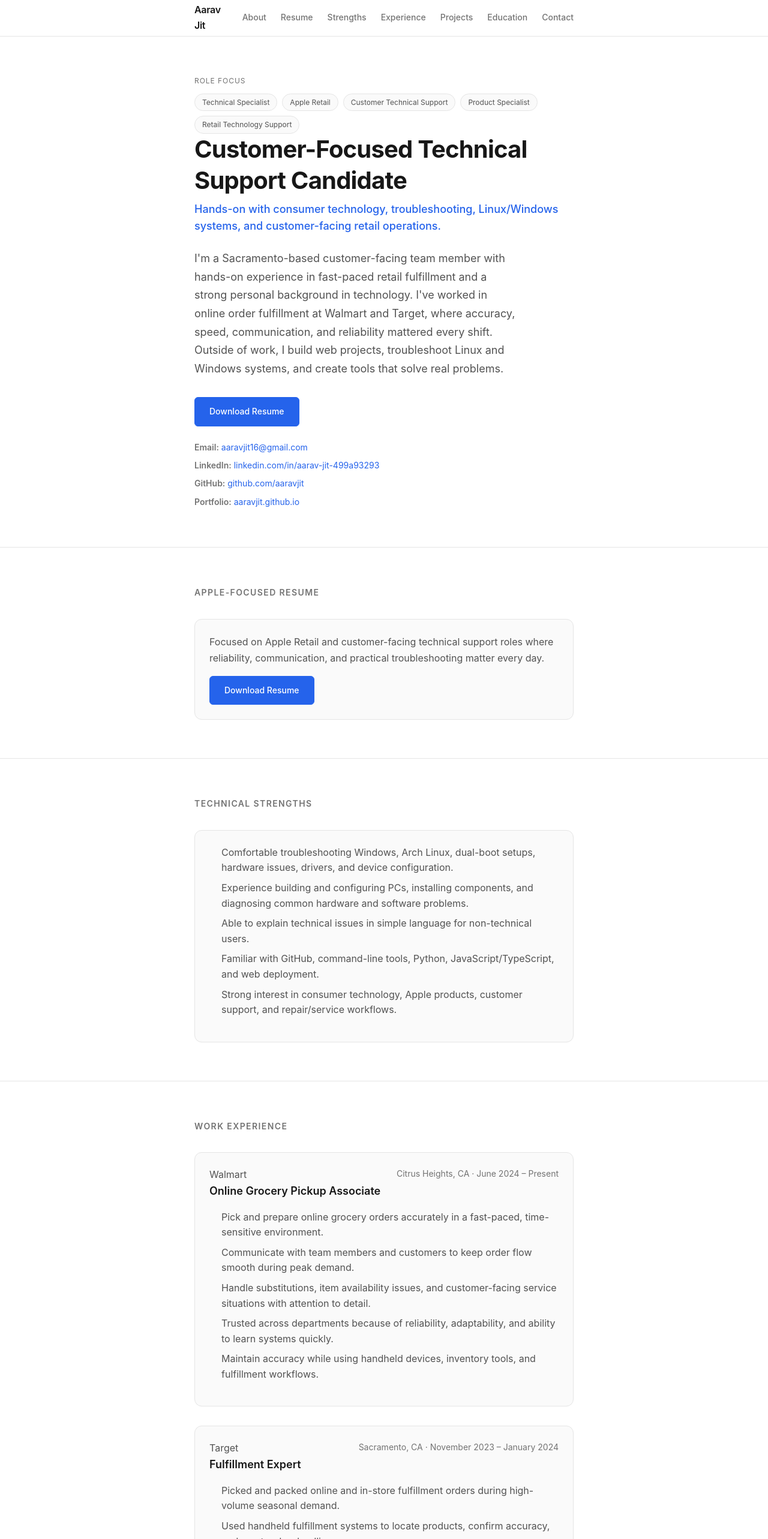
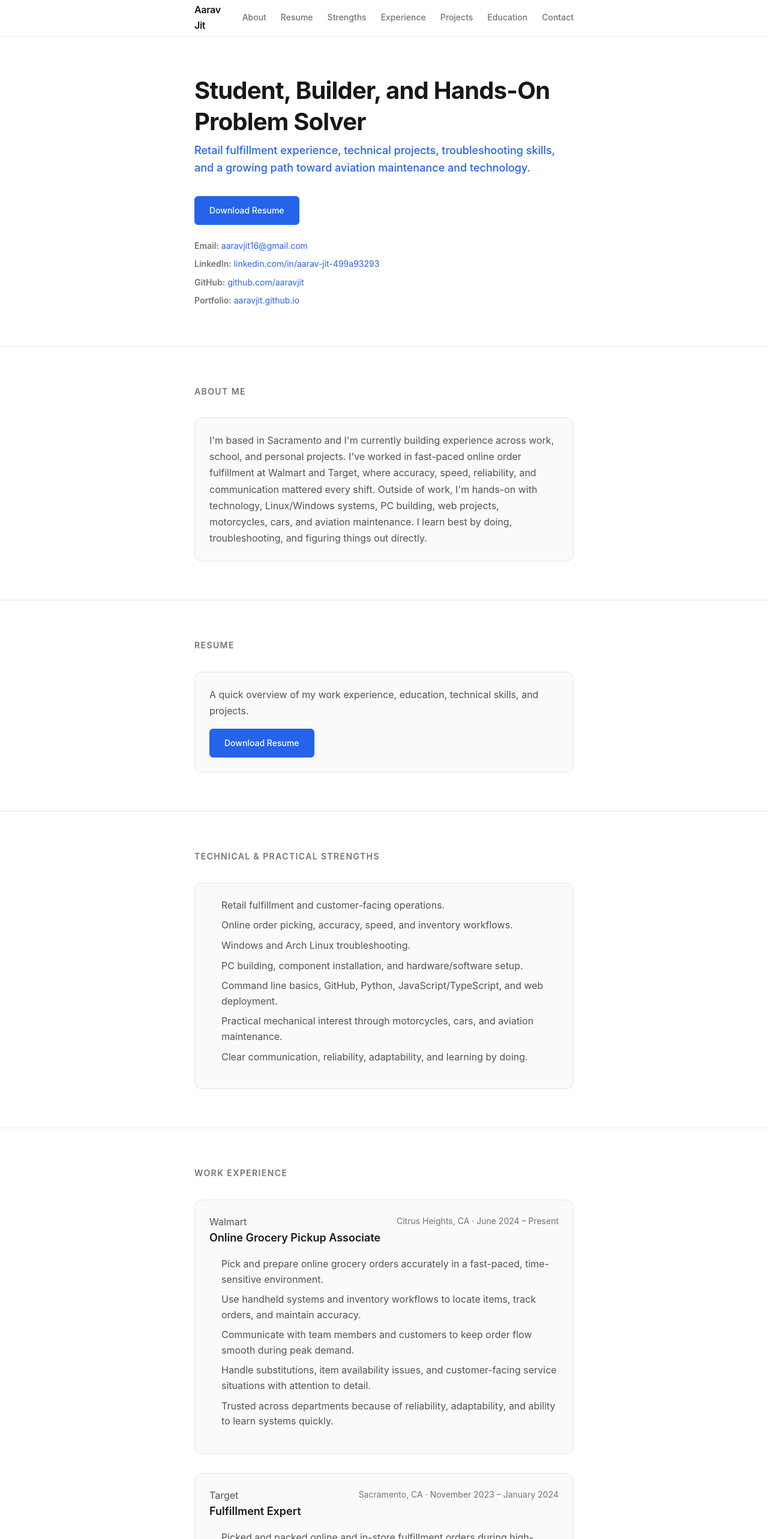
Before and after one commit to AaravJit/Aaravjit.github.io, a Next.js app: page / in a window 1280 px wide. Shown: the top 2566 px of the page at 60% size. Built offline with nearby package versions, Linux system fonts and the light colour scheme.

Commit message:
Refocus portfolio content into general personal profile

```diff
--- a/app/page.tsx
+++ b/app/page.tsx
@@ -1,17 +1,11 @@
-const targetRoles = [
-  "Technical Specialist",
-  "Apple Retail",
-  "Customer Technical Support",
-  "Product Specialist",
-  "Retail Technology Support",
-];
-
 const technicalStrengths = [
-  "Comfortable troubleshooting Windows, Arch Linux, dual-boot setups, hardware issues, drivers, and device configuration.",
-  "Experience building and configuring PCs, installing components, and diagnosing common hardware and software problems.",
-  "Able to explain technical issues in simple language for non-technical users.",
-  "Familiar with GitHub, command-line tools, Python, JavaScript/TypeScript, and web deployment.",
-  "Strong interest in consumer technology, Apple products, customer support, and repair/service workflows.",
+  "Retail fulfillment and customer-facing operations.",
+  "Online order picking, accuracy, speed, and inventory workflows.",
+  "Windows and Arch Linux troubleshooting.",
+  "PC building, component installation, and hardware/software setup.",
+  "Command line basics, GitHub, Python, JavaScript/TypeScript, and web deployment.",
+  "Practical mechanical interest through motorcycles, cars, and aviation maintenance.",
+  "Clear communication, reliability, adaptability, and learning by doing.",
 ];
 
 const workExperience = [
@@ -21,10 +15,10 @@ const workExperience = [
     locationDates: "Citrus Heights, CA · June 2024 – Present",
     bullets: [
       "Pick and prepare online grocery orders accurately in a fast-paced, time-sensitive environment.",
+      "Use handheld systems and inventory workflows to locate items, track orders, and maintain accuracy.",
       "Communicate with team members and customers to keep order flow smooth during peak demand.",
       "Handle substitutions, item availability issues, and customer-facing service situations with attention to detail.",
       "Trusted across departments because of reliability, adaptability, and ability to learn systems quickly.",
-      "Maintain accuracy while using handheld devices, inventory tools, and fulfillment workflows.",
     ],
   },
   {
@@ -43,28 +37,27 @@ const workExperience = [
 const projects = [
   {
     name: "Deal AI — Marketplace Listing Analysis Tool",
-    type: "Personal Project",
+    type: "Personal Project / Prototype",
     description:
-      "Prototype tool for analyzing online marketplace listings using listing details, pricing signals, and AI-assisted review.",
+      "A prototype concept for helping users review online marketplace listings faster using listing details, pricing signals, and AI-assisted analysis.",
     bullets: [
-      "Designed the concept for a tool that helps users compare marketplace listings faster.",
-      "Built a searchable interface for reviewing potential deals in one place.",
-      "Experimented with AI-based listing analysis using product images and listing text.",
-      "Explored automation workflows for collecting and refreshing listing data.",
+      "Designed the idea around a real problem: comparing marketplace listings quickly and spotting better deals.",
+      "Built or planned a searchable interface for reviewing listings in one place.",
+      "Experimented with AI-assisted review using listing text, images, and pricing context.",
+      "Used the project to practice product thinking, automation, and web development.",
     ],
-    shows: "Product thinking · AI tool integration · Web development · Real-world problem solving",
     tech: "Next.js · TypeScript · OpenAI Vision API · Playwright",
     links: [],
   },
   {
     name: "Portfolio Website",
     type: "Personal Website",
-    description: "Personal site used to present resume details, project samples, and contact information clearly.",
+    description: "A personal website used to organize my resume, project work samples, and contact information.",
     bullets: [
-      "Designed and deployed a personal portfolio to organize my resume, projects, and contact links.",
-      "Built a responsive layout for desktop and mobile viewing.",
-      "Hosted the site through GitHub Pages for easy access by employers.",
-      "Used the project to practice clean structure, deployment, and technical presentation.",
+      "Designed and deployed a personal website to organize my resume, projects, and contact links.",
+      "Built a clean layout for desktop and mobile viewing.",
+      "Hosted the site through GitHub Pages for easy access from my resume.",
+      "Used the project to practice web deployment, layout, and technical presentation.",
     ],
     tech: "Next.js · TypeScript · CSS · GitHub Pages",
     links: [
@@ -125,35 +118,18 @@ export default function Home() {
       </header>
 
       <main id="top" className="main">
-        <section id="about" className="hero">
+        <section className="hero">
           <div className="container">
-            <p className="target-label">Role Focus</p>
-            <div className="chip-group">
-              {targetRoles.map((role) => (
-                <span key={role} className="chip">
-                  {role}
-                </span>
-              ))}
-            </div>
-            <h1 className="hero-title">Customer-Focused Technical Support Candidate</h1>
+            <h1 className="hero-title">Student, Builder, and Hands-On Problem Solver</h1>
             <p className="hero-tagline">
-              Hands-on with consumer technology, troubleshooting, Linux/Windows systems, and customer-facing retail
-              operations.
+              Retail fulfillment experience, technical projects, troubleshooting skills, and a growing path toward
+              aviation maintenance and technology.
             </p>
-            <p className="hero-summary">
-              I&apos;m a Sacramento-based customer-facing team member with hands-on experience in fast-paced retail
-              fulfillment and a strong personal background in technology. I&apos;ve worked in online order fulfillment at
-              Walmart and Target, where accuracy, speed, communication, and reliability mattered every shift. Outside
-              of work, I build web projects, troubleshoot Linux and Windows systems, and create tools that solve real
-              problems.
-            </p>
-
             <div className="hero-actions">
               <a href="/resume.pdf" target="_blank" rel="noreferrer" className="btn btn-primary">
                 Download Resume
               </a>
             </div>
-
             <ul className="top-links">
               <li>
                 <span>Email:</span> <a href="mailto:aaravjit16@gmail.com">aaravjit16@gmail.com</a>
@@ -180,13 +156,27 @@ export default function Home() {
           </div>
         </section>
 
+        <section id="about" className="section">
+          <div className="container">
+            <h2 className="section-title">About Me</h2>
+            <div className="experience-card about-content">
+              <p className="about-paragraph">
+                I&apos;m based in Sacramento and I&apos;m currently building experience across work, school, and personal
+                projects. I&apos;ve worked in fast-paced online order fulfillment at Walmart and Target, where accuracy,
+                speed, reliability, and communication mattered every shift. Outside of work, I&apos;m hands-on with
+                technology, Linux/Windows systems, PC building, web projects, motorcycles, cars, and aviation
+                maintenance. I learn best by doing, troubleshooting, and figuring things out directly.
+              </p>
+            </div>
+          </div>
+        </section>
+
         <section id="resume" className="section">
           <div className="container">
-            <h2 className="section-title">Apple-Focused Resume</h2>
+            <h2 className="section-title">Resume</h2>
             <div className="resume-panel">
               <p className="resume-summary">
-                Focused on Apple Retail and customer-facing technical support roles where reliability, communication,
-                and practical troubleshooting matter every day.
+                A quick overview of my work experience, education, technical skills, and projects.
               </p>
               <a href="/resume.pdf" target="_blank" rel="noreferrer" className="btn btn-primary">
                 Download Resume
@@ -197,7 +187,7 @@ export default function Home() {
 
         <section id="technical-strengths" className="section">
           <div className="container">
-            <h2 className="section-title">Technical Strengths</h2>
+            <h2 className="section-title">Technical &amp; Practical Strengths</h2>
             <div className="experience-card">
               <ul className="experience-bullets">
                 {technicalStrengths.map((item) => (
@@ -248,7 +238,6 @@ export default function Home() {
                       <li key={bullet}>{bullet}</li>
                     ))}
                   </ul>
-                  {project.shows ? <p className="project-meta"><strong>What it shows:</strong> {project.shows}</p> : null}
                   <p className="project-meta">
                     <strong>Tech:</strong> {project.tech}
                   </p>
@@ -269,7 +258,7 @@ export default function Home() {
 
         <section id="education" className="section">
           <div className="container">
-            <h2 className="section-title">Education</h2>
+            <h2 className="section-title">Education &amp; Career Direction</h2>
             <div className="experience-list">
               {education.map((item) => (
                 <article key={item.school} className="experience-card">
@@ -278,6 +267,14 @@ export default function Home() {
                   <p className="education-coursework">{item.details}</p>
                 </article>
               ))}
+              <article className="experience-card">
+                <h3 className="education-school">Career Direction</h3>
+                <p className="education-coursework">
+                  I&apos;m interested in work that combines technical problem solving, hands-on learning, customer
+                  service, and real-world systems. My current direction includes aviation maintenance, technology
+                  support, and practical projects that let me keep building useful skills.
+                </p>
+              </article>
             </div>
           </div>
         </section>
@@ -285,9 +282,6 @@ export default function Home() {
         <section id="contact" className="section">
           <div className="container">
             <h2 className="section-title">Contact</h2>
-            <p className="contact-intro">
-              I&apos;m looking for Apple Retail and customer-facing technical support opportunities in the Sacramento area.
-            </p>
             <div className="contact-actions">
               <a href="/resume.pdf" target="_blank" rel="noreferrer" className="btn btn-primary">
                 Download Resume
@@ -324,7 +318,7 @@ export default function Home() {
         </section>
       </main>
 
-      <a href="/resume.pdf" className="sticky-resume" aria-label="Download Apple-focused resume">
+      <a href="/resume.pdf" className="sticky-resume" aria-label="Download resume PDF">
         Resume PDF
       </a>
 
```
Also changed, not shown: data/profile.json (+33 -111 lines).
